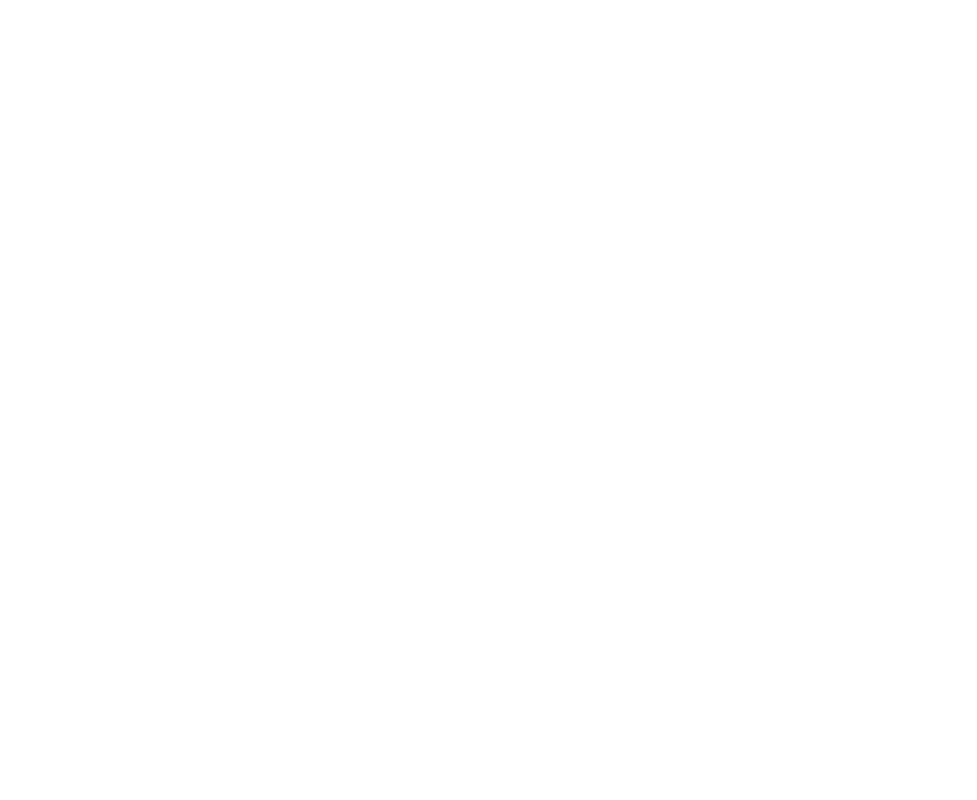
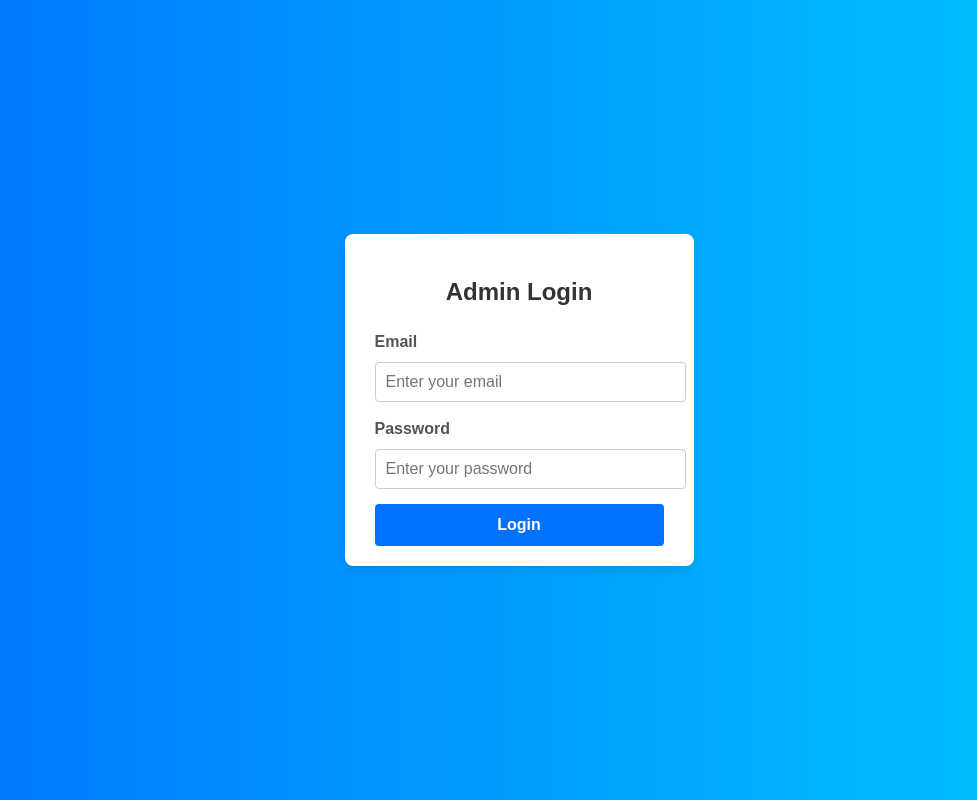
Before and after one commit to afaqfaiz/Event-Management-System-EMS, a React (Vite) app in the folder admin/: page /login in a window 1280 px wide. Before the commit this address had no page. Shown: the whole page, without its empty margins (151-1128 px from the left). Built offline with nearby package versions, Linux system fonts and the light colour scheme.

Commit message:
admin login

```diff
--- a/admin/package.json
+++ b/admin/package.json
@@ -12,7 +12,8 @@
   "dependencies": {
     "react": "^18.3.1",
     "react-dom": "^18.3.1",
-    "react-router-dom": "^7.1.1"
+    "react-router-dom": "^7.1.1",
+    "zustand": "^5.0.2"
   },
   "devDependencies": {
     "@eslint/js": "^9.17.0",
--- a/admin/src/App.jsx
+++ b/admin/src/App.jsx
@@ -3,12 +3,15 @@
 import AdminPanel from './Pages/adminDashboard';
 import HallsDetail from './Pages/Halls';
 import BookingsDetail from './Pages/Bookings';
-
+import LoginPage from './Pages/login';
+import { useAuthStore } from './store/authStore';
 const App = () => {
+  const user  = useAuthStore();
   return (
 
       <Routes>
-        <Route path="/" element={<AdminPanel />} />
+        <Route path="/login" element={<LoginPage />} />
+        <Route path="/" element={user ? <AdminPanel />:<LoginPage /> } />
         <Route path="/halls" element={<HallsDetail />} />
         <Route path="/bookings" element={<BookingsDetail />} />
       </Routes>
--- /dev/null
+++ b/admin/src/Pages/login.jsx
@@ -0,0 +1,77 @@
+import React, { useState } from "react";
+import { useNavigate } from "react-router-dom";
+import "../admin.css/Login.css";
+import {useAuthStore} from "../store/authStore"
+const LoginPage = () => {
+    const { setuser } = useAuthStore();
+  const [email, setEmail] = useState("");
+  const [password, setPassword] = useState("");
+  const [error, setError] = useState("");
+  const navigate = useNavigate();
+
+  const handleSubmit = async (e) => {
+    e.preventDefault();
+
+    try {
+        const response = await fetch("http://localhost:5000/api/admin/auth/login", {
+          method: "POST",
+          headers: {
+            "Content-Type": "application/json",
+          },
+          body: JSON.stringify({ email, password }),
+        });
+
+        if (!response.ok) {
+          const errorData = await response.json();
+          throw new Error(errorData.message || "Login failed. Please try again.");
+        }
+
+        const data = await response.json();
+        localStorage.setItem("token", data.token); // Store JWT token
+        setuser(data.user);
+        setError("");
+        navigate("/"); // Navigate to admin dashboard
+      } catch (err) {
+        setError(err.message || "Failed to connect to the server. Please try again later.");
+      }
+
+  };
+
+  return (
+    <div className="login-container">
+      <div className="login-form">
+        <h2>Admin Login</h2>
+        {error && <p className="error-message">{error}</p>}
+        <form onSubmit={handleSubmit}>
+          <div className="input-group">
+            <label htmlFor="email">Email</label>
+            <input
+              type="email"
+              id="email"
+              value={email}
+              onChange={(e) => setEmail(e.target.value)}
+              placeholder="Enter your email"
+              required
+            />
+          </div>
+          <div className="input-group">
+            <label htmlFor="password">Password</label>
+            <input
+              type="password"
+              id="password"
+              value={password}
+              onChange={(e) => setPassword(e.target.value)}
+              placeholder="Enter your password"
+              required
+            />
+          </div>
+          <button type="submit" className="login-button">
+            Login
+          </button>
+        </form>
+      </div>
+    </div>
+  );
+};
+
+export default LoginPage;
--- /dev/null
+++ b/admin/src/admin.css/login.css
@@ -0,0 +1,81 @@
+/* Login.css */
+body {
+    margin: 0;
+    font-family: 'Arial', sans-serif;
+    background: linear-gradient(to right, #0072ff, #00c6ff);
+    display: flex;
+    justify-content: center;
+    align-items: center;
+    height: 100vh;
+  }
+
+  .login-container {
+    background: #ffffff;
+    width: 100%;
+    max-width: 400px;
+    padding: 20px 30px;
+    border-radius: 8px;
+    box-shadow: 0 4px 10px rgba(0, 0, 0, 0.1);
+  }
+
+  .login-form h2 {
+    margin-bottom: 20px;
+    font-size: 24px;
+    color: #333;
+    text-align: center;
+  }
+
+  .input-group {
+    margin-bottom: 15px;
+  }
+
+  .input-group label {
+    display: block;
+    font-weight: 600;
+    color: #555;
+    margin-bottom: 8px;
+  }
+
+  .input-group input {
+    width: 100%;
+    padding: 10px;
+    border: 1px solid #ccc;
+    border-radius: 4px;
+    font-size: 16px;
+    color: #333;
+  }
+
+  .input-group input:focus {
+    border-color: #0072ff;
+    outline: none;
+  }
+
+  .login-button {
+    width: 100%;
+    padding: 12px 0;
+    background: #0072ff;
+    color: #fff;
+    font-size: 16px;
+    font-weight: bold;
+    border: none;
+    border-radius: 4px;
+    cursor: pointer;
+    transition: background 0.3s ease;
+  }
+
+  .login-button:hover {
+    background: #0056d2;
+  }
+
+  .error-message {
+    color: #ff0000;
+    font-size: 14px;
+    margin-bottom: 15px;
+    text-align: center;
+  }
+
+  @media screen and (max-width: 480px) {
+    .login-container {
+      padding: 15px 20px;
+    }
+  }
--- /dev/null
+++ b/admin/src/store/authStore.js
@@ -0,0 +1,6 @@
+import {create} from 'zustand'
+export const useAuthStore = create ((set) => ({
+    user: null,
+    setuser: (user) => set ({user}),
+     logout: () => set ({user: null}),
+}));
```
Also changed, not shown: 1 other file (tests, documents, lock files or other folders).
